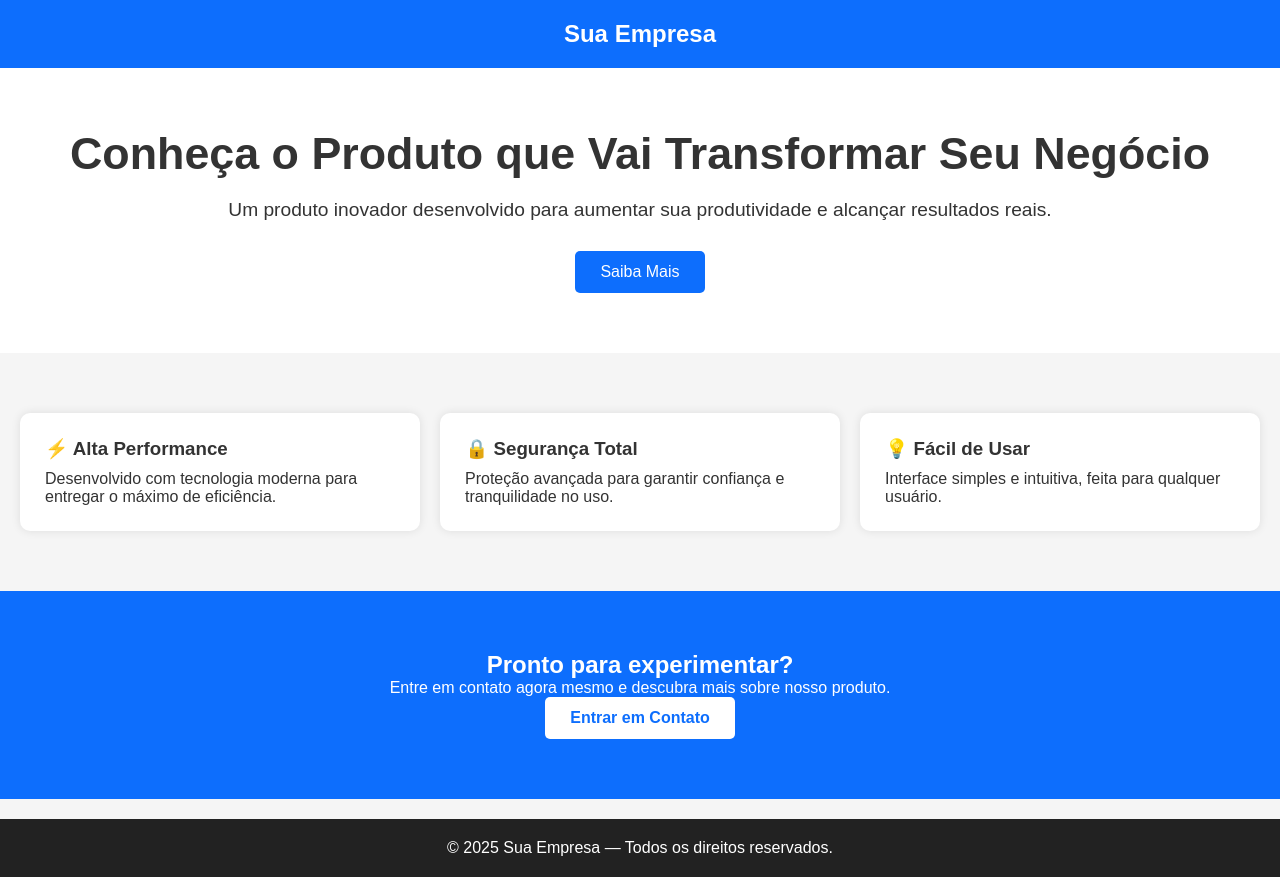
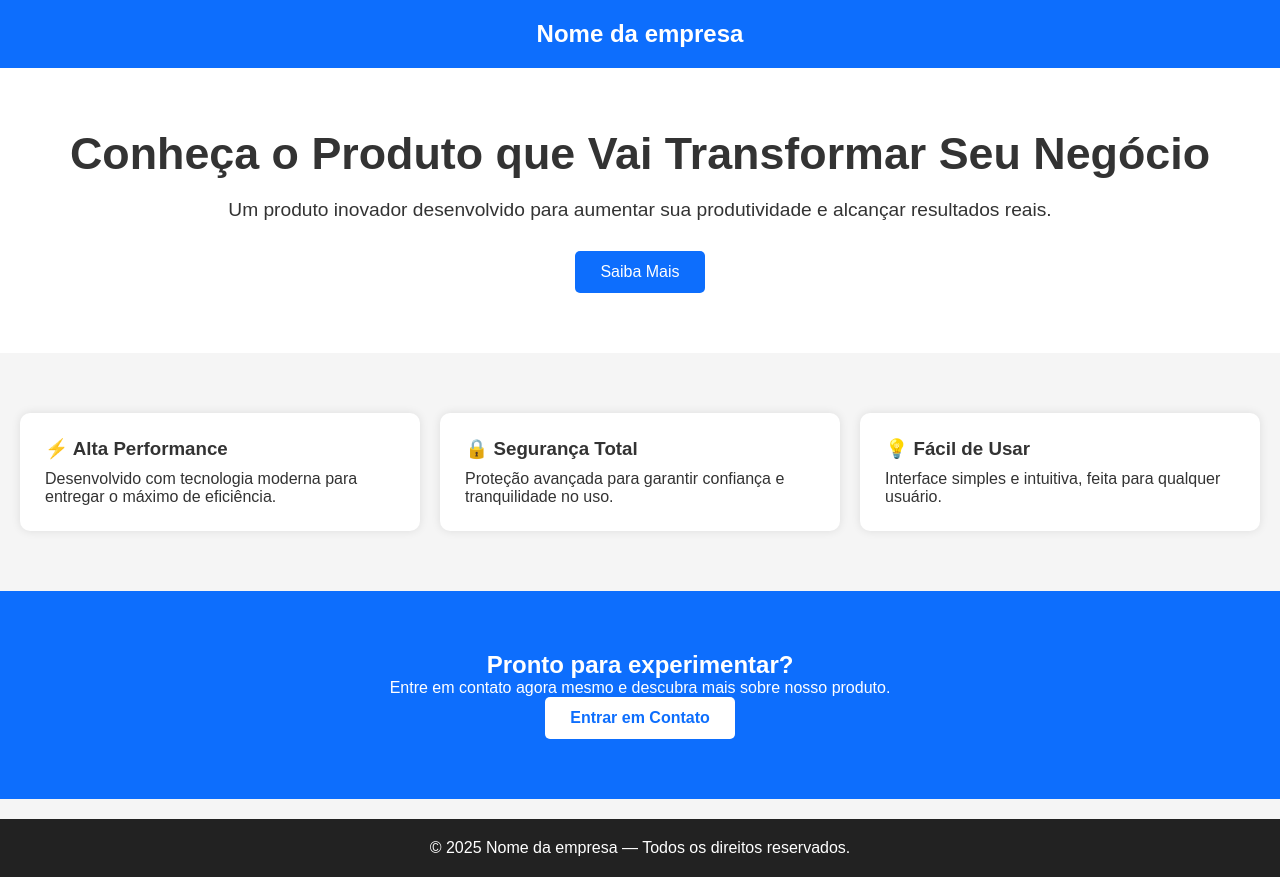
Before and after one commit to SmykF/landing-page-produto, a plain HTML site: page index.html in a window 1280 px wide. Drawn offline with Linux system fonts and the light colour scheme.

Commit message:
Update index.html

```diff
--- a/index.html
+++ b/index.html
@@ -3,7 +3,7 @@
 <head>
   <meta charset="UTF-8" />
   <meta name="viewport" content="width=device-width, initial-scale=1.0" />
-  <title>Produto Incrível - Sua Empresa</title>
+  <title>Divulgação do produto</title>
   <style>
     * { margin: 0; padding: 0; box-sizing: border-box; font-family: Arial, sans-serif; }
     body { background: #f5f5f5; color: #333; }
@@ -22,7 +22,7 @@
 </head>
 <body>
   <header>
-    <h2>Sua Empresa</h2>
+    <h2>Nome da empresa</h2>
   </header>
 
   <section class="hero">
@@ -53,7 +53,7 @@
   </section>
 
   <footer>
-    <p>© 2025 Sua Empresa — Todos os direitos reservados.</p>
+    <p>© 2025 Nome da empresa — Todos os direitos reservados.</p>
   </footer>
 </body>
 </html>
```
